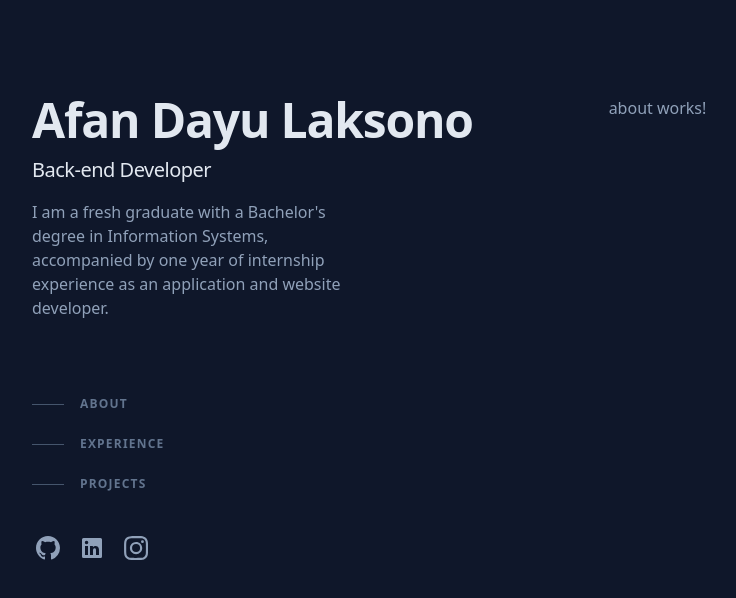
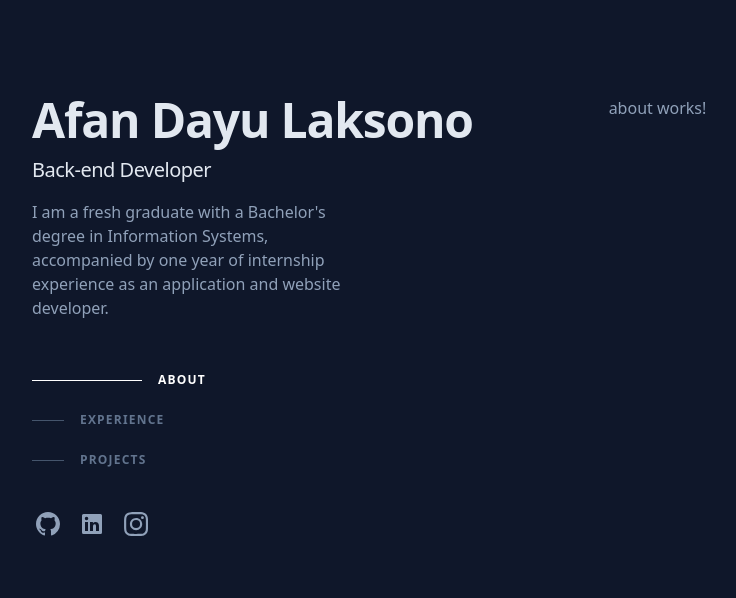
Before and after one commit to jember08/my-website, an Angular app: page / in a window 1280 px wide. Shown: the top 598 px of the page, without its empty margins (16-752 px from the left). Built offline with nearby package versions, Linux system fonts and the light colour scheme.

Commit message:
feat: adding router active

```diff
--- a/src/app/components/my-info/my-info.component.css
+++ b/src/app/components/my-info/my-info.component.css
@@ -0,0 +1,8 @@
+.active .nav-text {
+  color: #fff;
+}
+
+.active .nav-indicator {
+  width: 110px;
+  background-color: #fff;
+}
--- a/src/app/components/my-info/my-info.component.html
+++ b/src/app/components/my-info/my-info.component.html
@@ -9,39 +9,37 @@
     I am a fresh graduate with a Bachelor's degree in Information Systems, accompanied by one year of internship experience as an application and website developer.
   </p>
   <nav class="nav hidden lg:block" aria-label="In-page jump links">
-    <ul class="mt-16 w-max">
+    <ul class="mt-10 w-max">
       <li>
-        <a class="group flex items-center py-3 active" routerLink="/"
-          ><span
-            class="nav-indicator mr-4 h-px w-8 bg-slate-600 transition-all group-hover:w-16 group-hover:bg-slate-200 group-focus-visible:w-16 group-focus-visible:bg-slate-200 motion-reduce:transition-none"
-          ></span
-          ><span
-            class="nav-text text-xs font-bold uppercase tracking-widest text-slate-500 group-hover:text-slate-200 group-focus-visible:text-slate-200"
-            >About</span
-          ></a
-        >
+        <a class="group flex items-center py-3"
+           routerLink="/"
+           routerLinkActive="active"
+           [routerLinkActiveOptions]="{ exact: true }">
+          <span class="nav-indicator mr-4 h-px w-8 bg-slate-600 transition-all group-hover:w-16 group-hover:bg-slate-200 group-focus-visible:w-16 group-focus-visible:bg-slate-200 motion-reduce:transition-none"></span>
+          <span class="nav-text text-xs font-bold uppercase tracking-widest text-slate-500 group-hover:text-slate-200 group-focus-visible:text-slate-200">
+            About
+          </span>
+        </a>
       </li>
       <li>
-        <a class="group flex items-center py-3" routerLink="/experience"
-          ><span
-            class="nav-indicator mr-4 h-px w-8 bg-slate-600 transition-all group-hover:w-16 group-hover:bg-slate-200 group-focus-visible:w-16 group-focus-visible:bg-slate-200 motion-reduce:transition-none"
-          ></span
-          ><span
-            class="nav-text text-xs font-bold uppercase tracking-widest text-slate-500 group-hover:text-slate-200 group-focus-visible:text-slate-200"
-            >Experience</span
-          ></a
-        >
+        <a class="group flex items-center py-3"
+           routerLink="/experience"
+           routerLinkActive="active">
+          <span class="nav-indicator mr-4 h-px w-8 bg-slate-600 transition-all group-hover:w-16 group-hover:bg-slate-200 group-focus-visible:w-16 group-focus-visible:bg-slate-200 motion-reduce:transition-none"></span>
+          <span class="nav-text text-xs font-bold uppercase tracking-widest text-slate-500 group-hover:text-slate-200 group-focus-visible:text-slate-200">
+            Experience
+          </span>
+        </a>
       </li>
       <li>
-        <a class="group flex items-center py-3" routerLink="/projects"
-          ><span
-            class="nav-indicator mr-4 h-px w-8 bg-slate-600 transition-all group-hover:w-16 group-hover:bg-slate-200 group-focus-visible:w-16 group-focus-visible:bg-slate-200 motion-reduce:transition-none"
-          ></span
-          ><span
-            class="nav-text text-xs font-bold uppercase tracking-widest text-slate-500 group-hover:text-slate-200 group-focus-visible:text-slate-200"
-            >Projects</span
-          ></a
-        >
+        <a class="group flex items-center py-3"
+           routerLink="/projects"
+           routerLinkActive="active">
+          <span class="nav-indicator mr-4 h-px w-8 bg-slate-600 transition-all group-hover:w-16 group-hover:bg-slate-200 group-focus-visible:w-16 group-focus-visible:bg-slate-200 motion-reduce:transition-none"></span>
+          <span class="nav-text text-xs font-bold uppercase tracking-widest text-slate-500 group-hover:text-slate-200 group-focus-visible:text-slate-200">
+            Projects
+          </span>
+        </a>
       </li>
     </ul>
   </nav>
--- a/src/app/components/my-info/my-info.component.ts
+++ b/src/app/components/my-info/my-info.component.ts
@@ -1,9 +1,9 @@
 import { Component } from '@angular/core';
-import { RouterLink } from '@angular/router';
+import { RouterLink, RouterLinkActive } from '@angular/router';
 
 @Component({
   selector: 'app-my-info',
-  imports: [RouterLink],
+  imports: [RouterLink, RouterLinkActive],
   templateUrl: './my-info.component.html',
   styleUrl: './my-info.component.css'
 })
```
